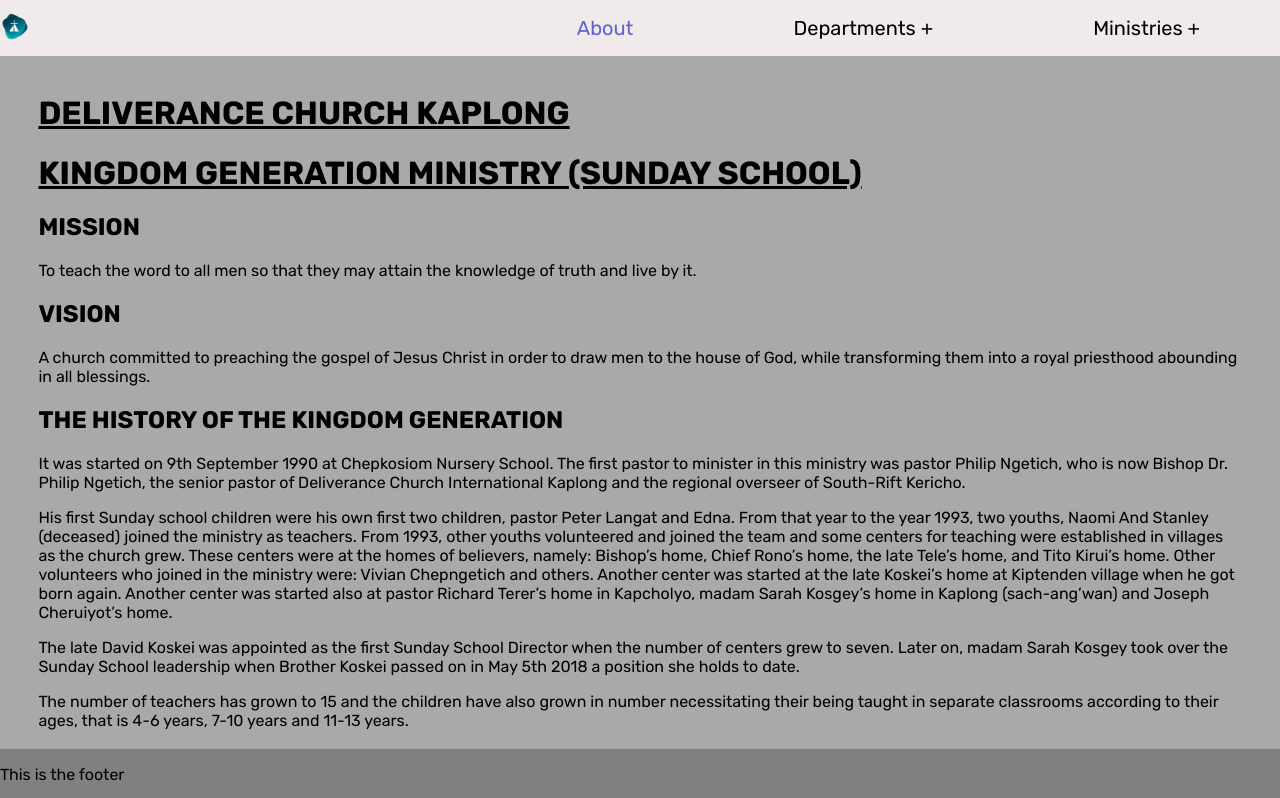
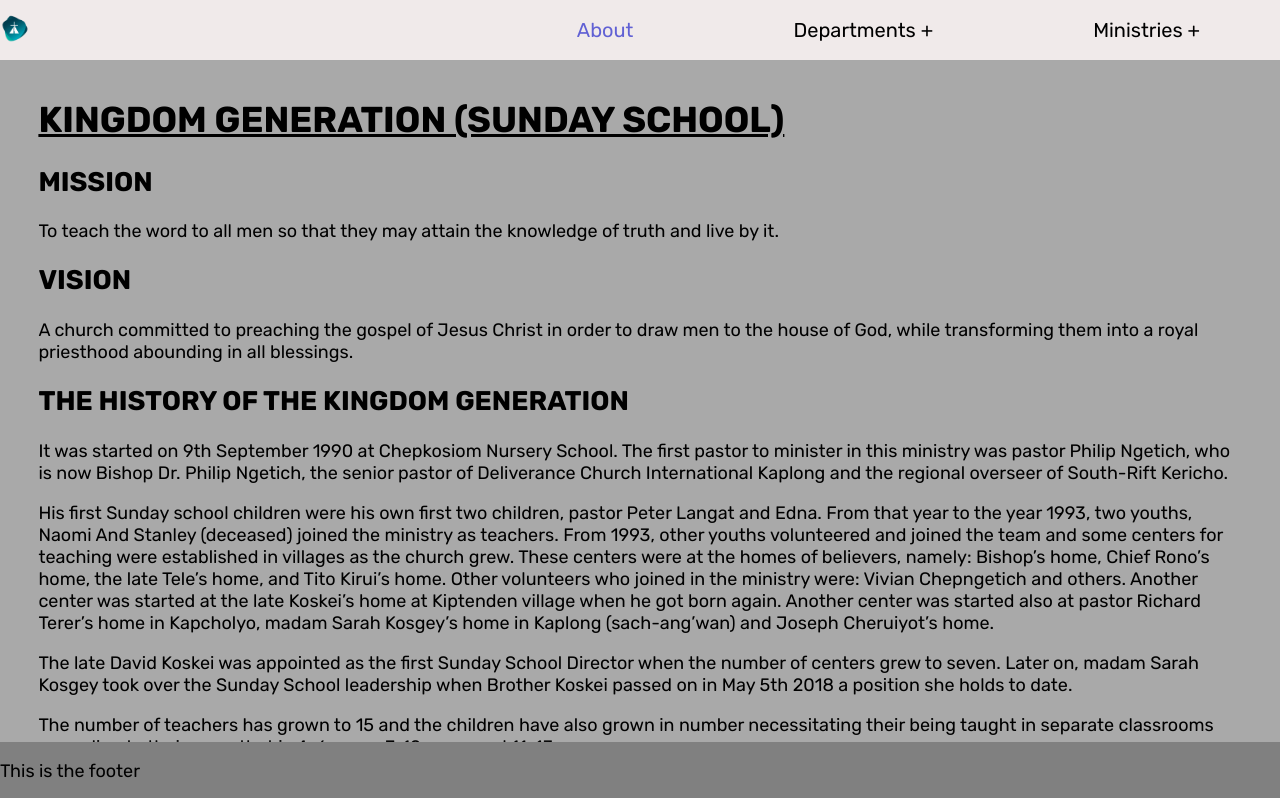
Before and after one commit to kimutai-codes/deli-blog, a Next.js app: page /kingdom-generation in a window 1280 px wide. Shown: the top 798 px of the page. Built offline with nearby package versions, Linux system fonts and the light colour scheme.

Commit message:
changed font size

```diff
--- a/pages/kingdom-generation.mdx
+++ b/pages/kingdom-generation.mdx
@@ -1,6 +1,4 @@
-# DELIVERANCE CHURCH KAPLONG
-
-# KINGDOM GENERATION MINISTRY (SUNDAY SCHOOL)
+# KINGDOM GENERATION (SUNDAY SCHOOL)
 
 ## MISSION
 
--- a/styles/globals.css
+++ b/styles/globals.css
@@ -9,6 +9,7 @@
 	font-family: 'Rubik', sans-serif;
 	background-color: darkgrey;
 	height: 100%;
+  font-size: large;
 }
 
 ul {
```
